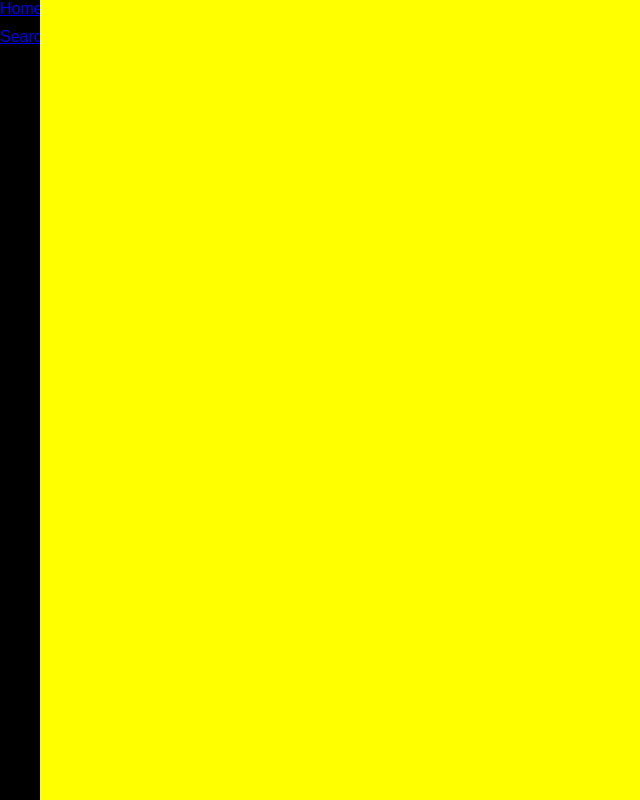
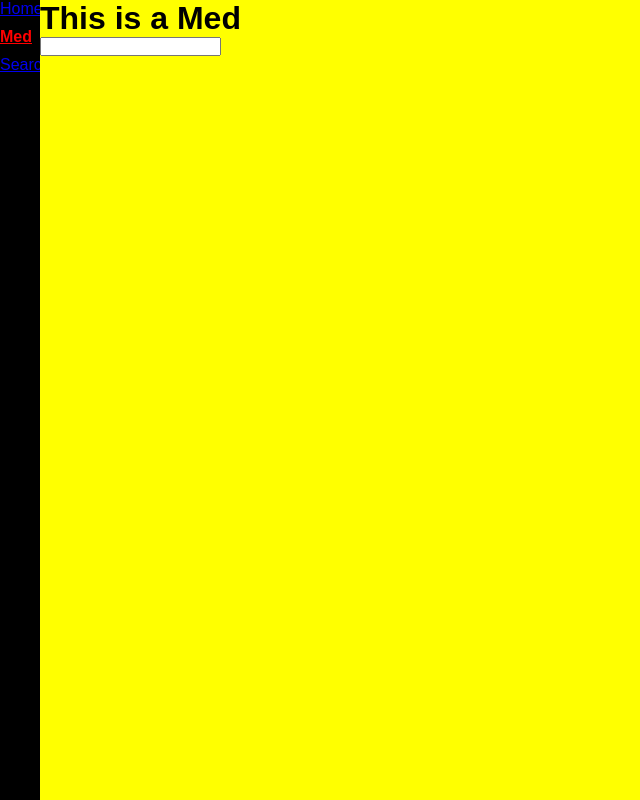
Before and after one commit to susprisedpoultry/nav-test, a React (Create React App) app: page /med in a window 1280 px wide. Shown: the whole page, without its empty margins (0-640 px from the left). Built offline with nearby package versions, Linux system fonts and the light colour scheme.

Commit message:
First kick at adding a new component

```diff
--- a/src/App.js
+++ b/src/App.js
@@ -5,6 +5,7 @@ import { Provider } from 'react-redux';
 import MainNavigation from './components/MainNavigation';
 import Patient from './components/Patient';
 import Search from './components/Search';
+import MedPage from './components/MedPage';
 import configureStore, { history } from './store';
 import { ConnectedRouter } from 'connected-react-router'
 import styled from 'styled-components'
@@ -46,6 +47,7 @@ class App extends Component {
               <ContentContainer>
               <Route exact path='/' component={Home} />
               <Route path='/search' component={Search} />
+              <Route path='/med' component={MedPage} />
               <Route path='/patient/:patientId' component={Patient} />
               </ContentContainer>
             </AppFrame>
--- a/src/components/MainNavigation.js
+++ b/src/components/MainNavigation.js
@@ -33,7 +33,8 @@ export class Navigation extends Component {
 		return (
         <NavBar>
   				<NavTab to="/" exact>Home</NavTab>
-          <NavTab to="/search">Search</NavTab>
+					<NavTab to="/med">Med</NavTab>
+					<NavTab to="/search">Search</NavTab>
 
 					{
 						this.props.openedPatients ? this.props.openedPatients.map( (patient) =>
--- /dev/null
+++ b/src/components/MedPage.js
@@ -0,0 +1,18 @@
+import React, { Component } from 'react';
+
+import SmartSig from './SmartSig';
+
+export default class MedPage extends Component {
+	render() {
+		return (
+
+      <div>
+      <h1>This is a Med</h1>
+
+			<form>
+				<SmartSig />
+			</form>
+    </div>
+		);
+	}
+}
--- /dev/null
+++ b/src/components/SmartSig.js
@@ -0,0 +1,13 @@
+import React, { Component } from 'react';
+
+
+export default class SmartSig extends Component {
+	render() {
+		return (
+
+      <div>
+        <input></input>
+      </div>
+		);
+	}
+}
```
